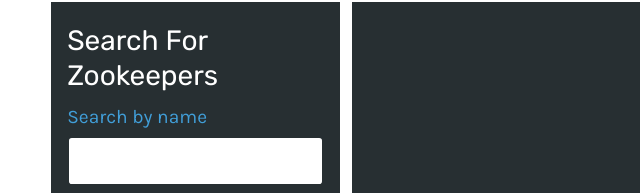
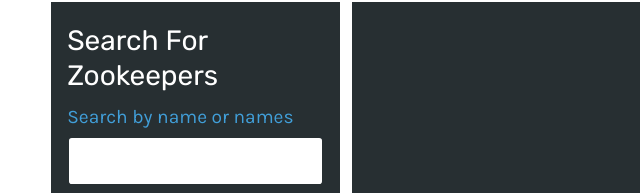
Before and after one commit to mlopez94/zookeepr, a website: page public/zookeepers.html in a window 1280 px wide. Shown: the part 254-447 px from the top of the page, 0-640 px from the left. Drawn offline with Linux system fonts and the light colour scheme; no server answers.

Commit message:
one more change

```diff
--- a/public/zookeepers.html
+++ b/public/zookeepers.html
@@ -34,7 +34,7 @@
       <div class="col-12 col-lg-3 bg-dark p-3">
         <h3 class="text-light">Search For Zookeepers</h3>
         <form id="zookeeper-form">
-          <label for="name-input" class="form-label">Search by name</label>
+          <label for="name-input" class="form-label">Search by name or names</label>
           <input name="name" id="name-input" class="form-input" />
           <label for="age-input" class="form-label">Search by age</label>
           <input name="age" id="age-input" class="form-input" type="number" />
```
